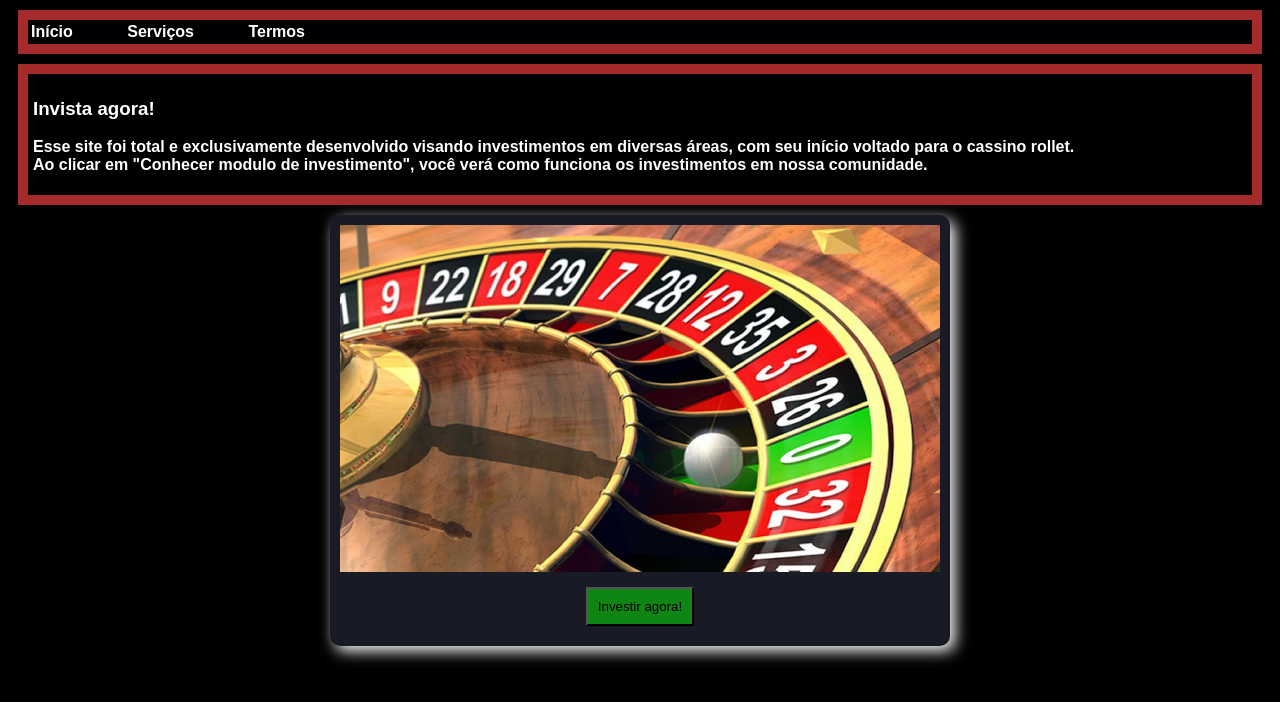
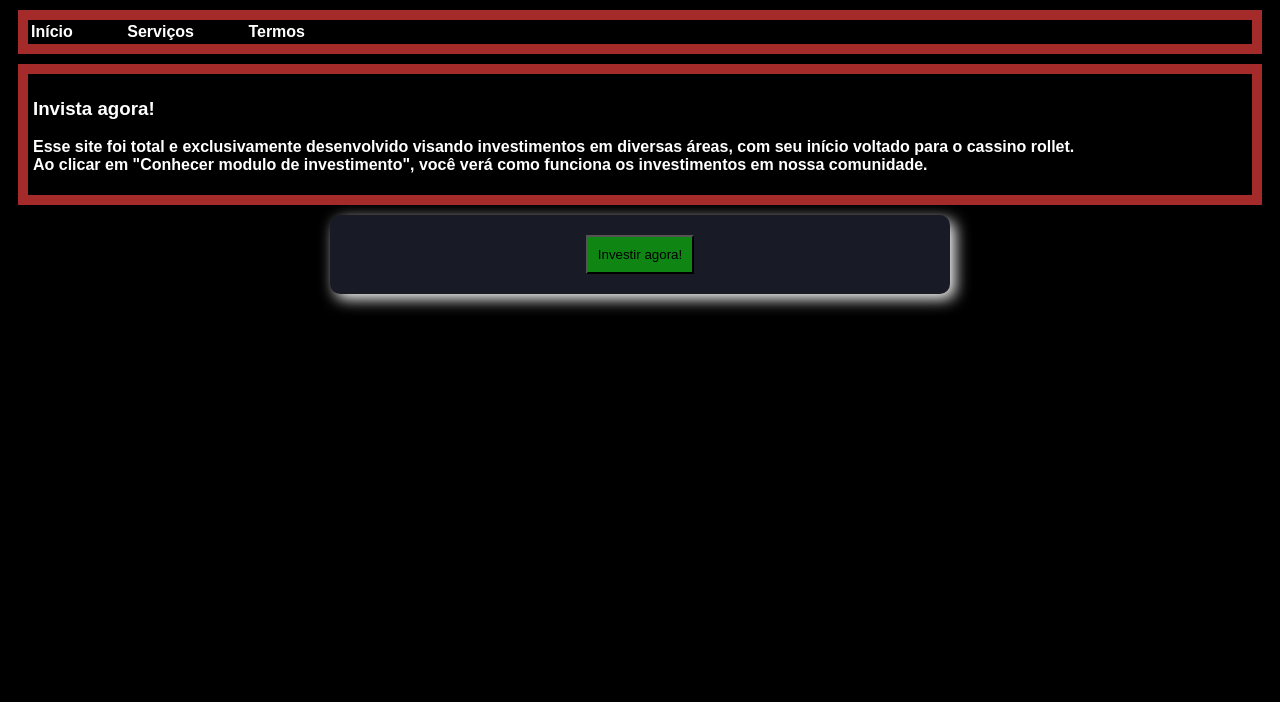
Before and after one commit to Rollets/Rollet, a plain HTML site: page index.html in a window 1280 px wide. Drawn offline with Linux system fonts and the light colour scheme.

Commit message:
Update index.html

```diff
--- a/index.html
+++ b/index.html
@@ -91,7 +91,6 @@
         </section>
     </main>
     <main class="imagem">
-        <img src="imagens/R (1).jpeg" alt="casino">
         <div>
             <a href="investir.html"><button>Investir agora!</button></a>
         </div>
```
